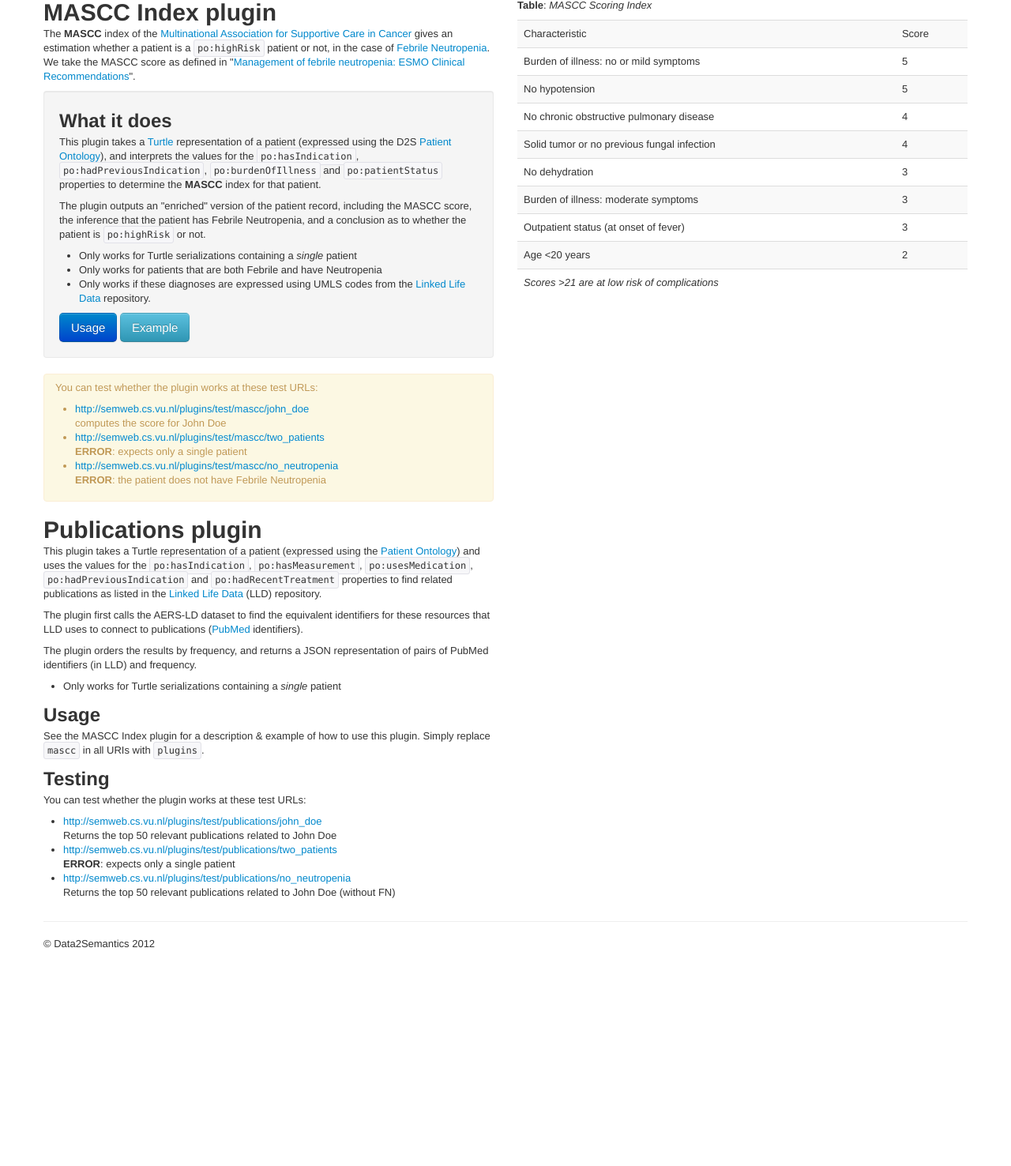
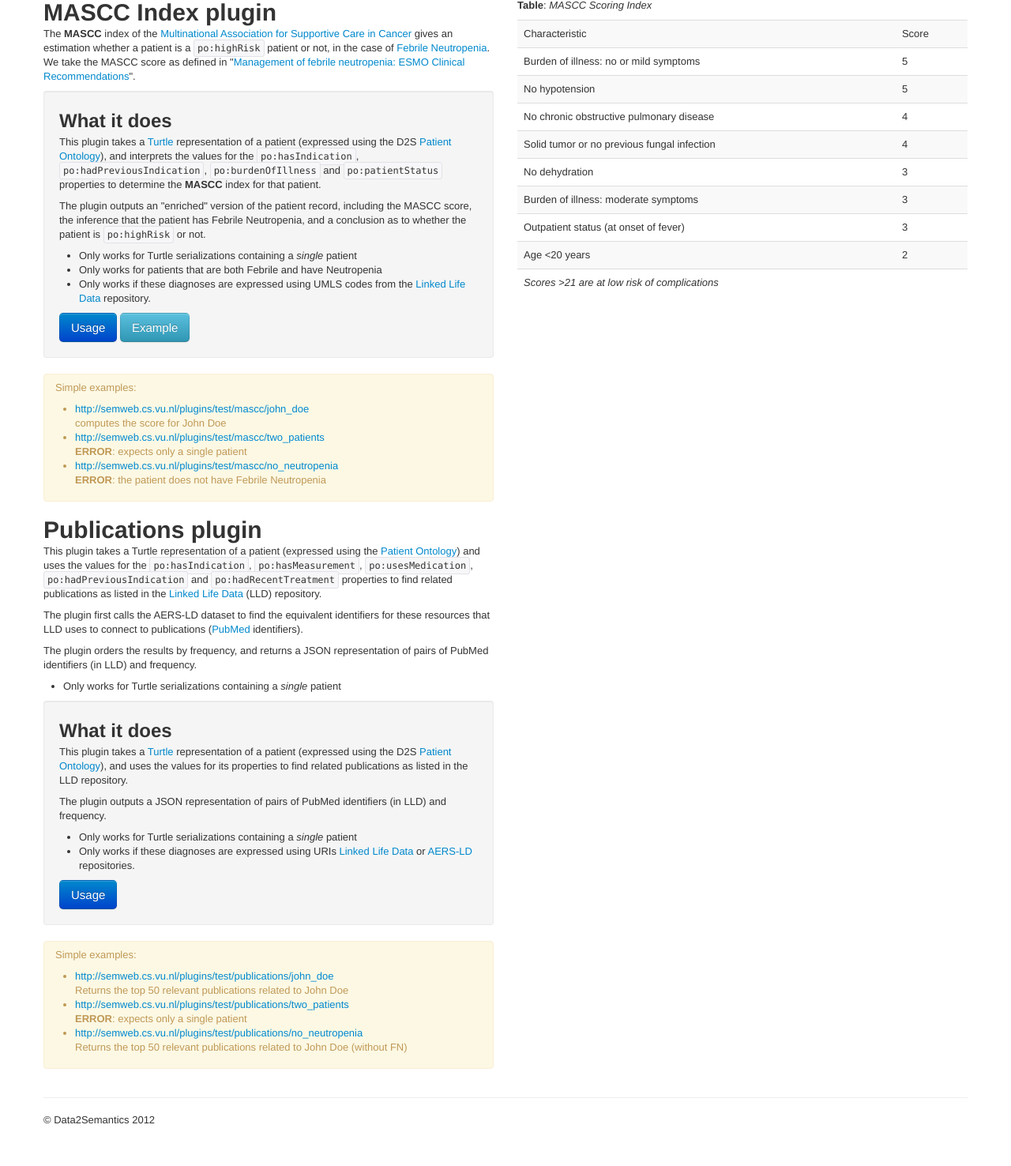
Before and after one commit to Data2Semantics/plugins, a Django app: page / in a window 1280 px wide. Shown: the part 354-1830 px from the top of the page at 79% size. Before the commit the page ends 1554 px from the top, so only its background shows below. Run offline with Django 3.2, Linux system fonts and the light colour scheme; some libraries are stand-ins or nearby versions.

Commit message:
Adding modal boxes, testing...

```diff
--- a/templates/home.html
+++ b/templates/home.html
@@ -172,7 +172,7 @@
 		</div>
 
 		<div class="alert info">
-		<p>You can test whether the plugin works at these test URLs:</p>
+		<p>Simple examples:</p>
 
 		<ul>
 		<li>
@@ -248,12 +248,48 @@
 		<ul>
 		<li>Only works for Turtle serializations containing a <em>single</em> patient</li>
 		</ul>
-		<h2>Usage</h2>
 
-		<p>See the MASCC Index plugin for a description &amp; example of how to use this plugin. Simply replace <code>mascc</code> in all URIs with <code>plugins</code>. </p>
-		<h2>Testing</h2>
 
-		<p>You can test whether the plugin works at these test URLs:</p>
+		<div class="well">
+			<h2>What it does</h2>
+
+			<p>This plugin takes a <a href="http://www.w3.org/TR/turtle/">Turtle</a> representation of a patient (expressed using the D2S <a href="https://github.com/Data2Semantics/raw2ld/blob/master/vocab/patient_vocab.owl">Patient Ontology</a>), and uses the values for its properties to find related publications as listed in the LLD repository. </p>
+
+			<p>The plugin outputs a JSON representation of pairs of PubMed identifiers (in LLD) and frequency.</p>
+
+			<ul>
+			<li>Only works for Turtle serializations containing a <em>single</em> patient</li>
+			<li>Only works if these diagnoses are expressed using URIs <a href="http://linkedlifedata.com">Linked Life Data</a> or <a href="http://aers.data2semantics.org">AERS-LD</a> repositories.</li>
+			</ul>
+
+			<a class="btn btn-primary btn-large" data-toggle="modal" href="#publicationsUsageModal">Usage</a>
+		</div>
+
+		<div class="modal hide fade" id="publicationsUsageModal">
+			<div class="modal-header">
+			    <a class="close" data-dismiss="modal">×</a>
+			    <h3>Usage</h3>
+			  </div>
+			<div class="modal-body">
+				<ul>
+				<li>Create a patient record according to the <a href="https://github.com/Data2Semantics/raw2ld/blob/master/vocab/patient_vocab.owl">Patient Ontology</a> vocabulary, using the UMLS identifiers specified by <a href="http://linkedlifedata.com">Linked Life Data</a> or any other identifier available in <a href="http://aers.data2semantics.org">AERS-LD</a>. A couple of tips:
+
+				<ul>
+				<li>Make sure there is only one instance of <code>po:Patient</code> in the turtle serialization</li>
+				</ul>
+				</li>
+				<li>Append a URL encoded Turtle serialisation of your patient record to the <a href="http://YOURHOSTHERE/mascc/">http://YOURHOSTHERE/mascc/</a> URL.</li>
+				<li>Perform an HTTP GET to that URL (i.e. copy paste it to your browser's address bar)</li>
+				<li>The service will return JSON list of pairs of PubMed identifiers (in LLD) and frequency./li>
+				</ul>
+			</div>
+			<div class="modal-footer">
+				<a href="#" class="btn" data-dismiss="modal" >Close</a>
+			</div>
+		</div>
+
+		<div class="alert info">
+		<p>Simple examples:</p>
 
 		<ul>
 		<li>
@@ -267,5 +303,6 @@
 		</ul>
 		</div>
 	</div>
+</div>
 
 {% endblock %}
```
Lines whose indentation alone changed are shown as unchanged.
